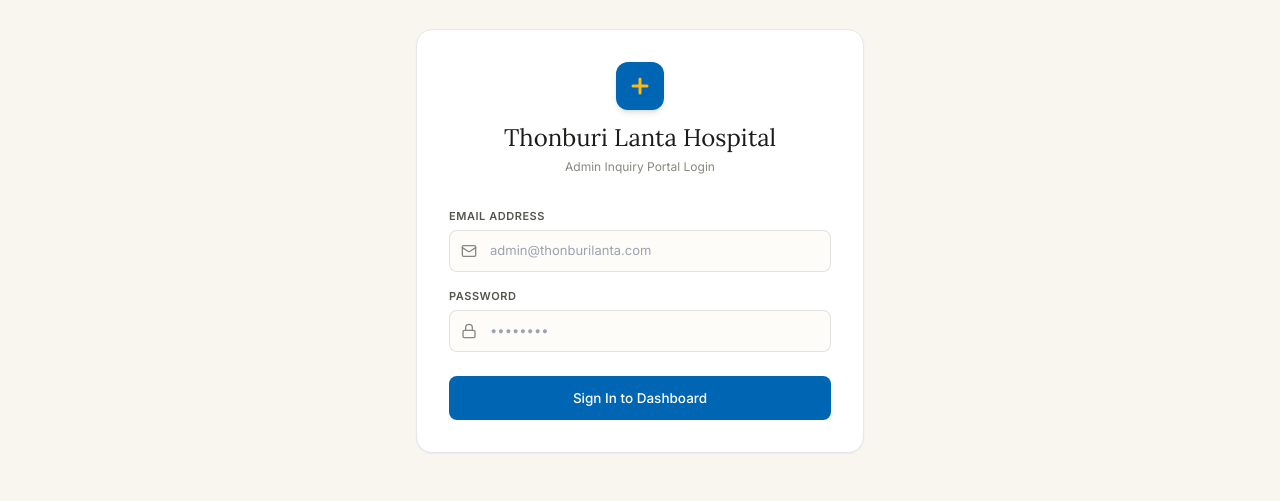
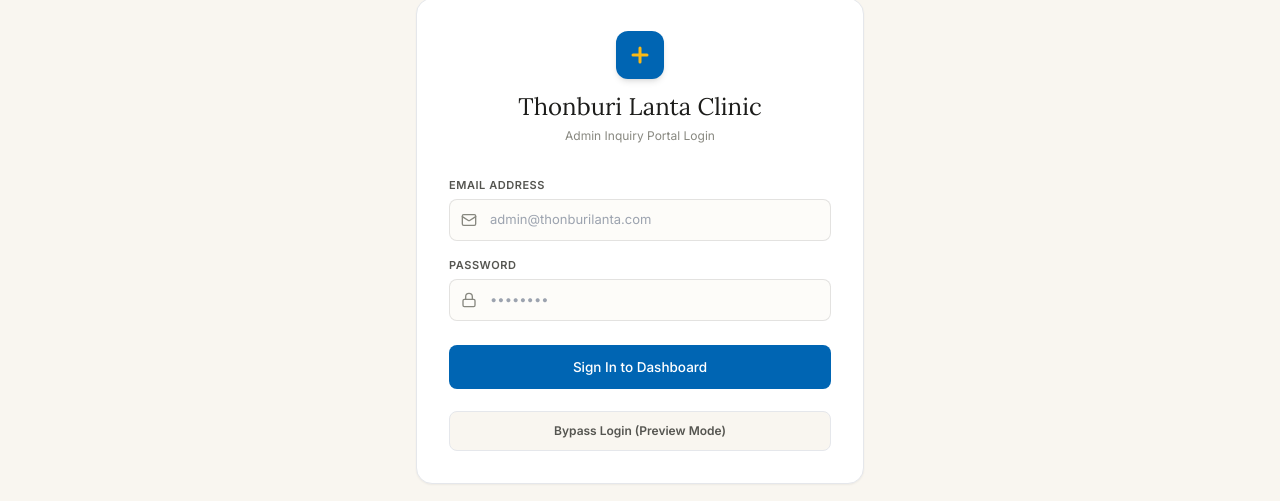
Before and after one commit to instrph2022/thonburilanta.com, a Next.js app: page /admin/login in a window 1280 px wide. Shown: the part 223-724 px from the top of the page. Built offline with nearby package versions, Linux system fonts and the light colour scheme; no server answers.

Commit message:
feat: rebrand admin dashboards to Clinic and add Bypass Login button to portal

```diff
--- a/src/app/admin/login/page.tsx
+++ b/src/app/admin/login/page.tsx
@@ -57,7 +57,7 @@
             </svg>
           </div>
           <h1 className="font-serif text-2xl font-normal text-dark">
-            Thonburi Lanta Hospital
+            Thonburi Lanta Clinic
           </h1>
           <p className="text-[12px] text-muted mt-1">
             Admin Inquiry Portal Login
@@ -117,6 +117,14 @@
               <span>Sign In to Dashboard</span>
             )}
           </button>
+
+          <button
+            type="button"
+            onClick={() => router.push("/admin")}
+            className="w-full mt-1.5 p-2.5 bg-cream hover:bg-sand text-mid hover:text-dark border border-border rounded-lg text-[12px] font-semibold transition-all cursor-pointer flex items-center justify-center"
+          >
+            Bypass Login (Preview Mode)
+          </button>
         </form>
       </div>
     </div>
--- a/src/app/admin/page.tsx
+++ b/src/app/admin/page.tsx
@@ -388,7 +388,7 @@
           </div>
           <div>
             <h1 className="font-serif text-lg font-semibold text-dark leading-none">
-              Thonburi Lanta Hospital
+              Thonburi Lanta Clinic
             </h1>
             <span className="text-[10.5px] text-muted tracking-wide mt-1 block">
               Inquiry Admin Console
```
